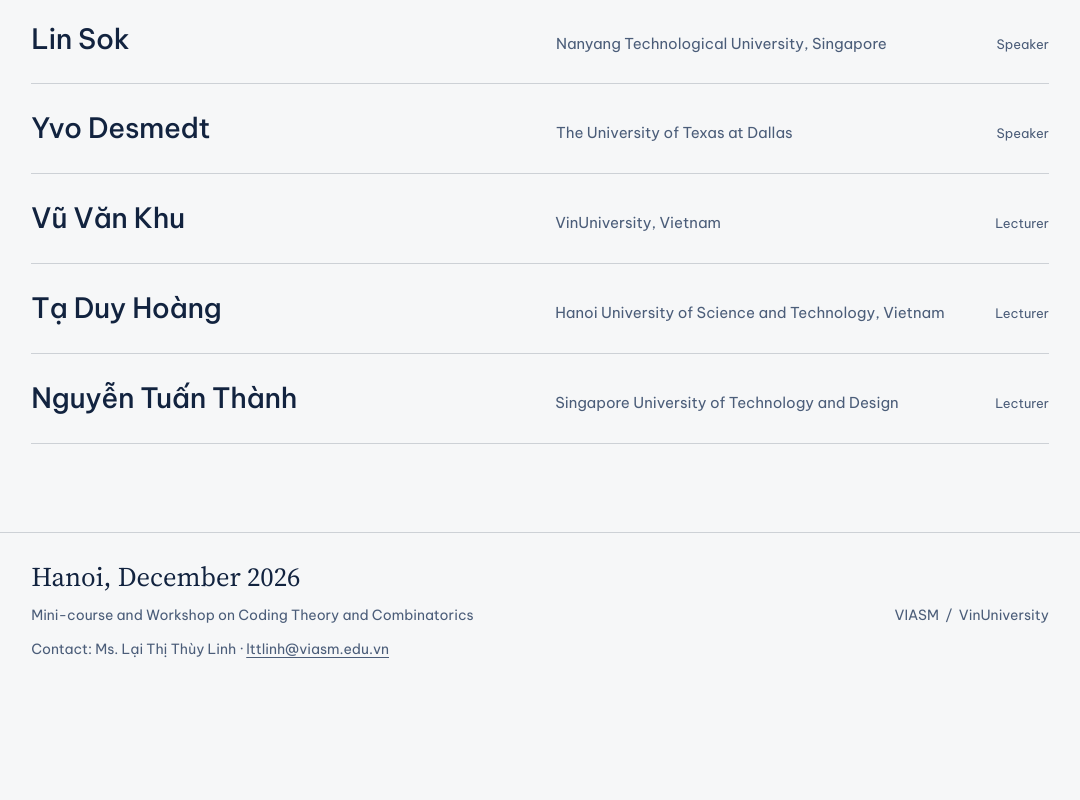
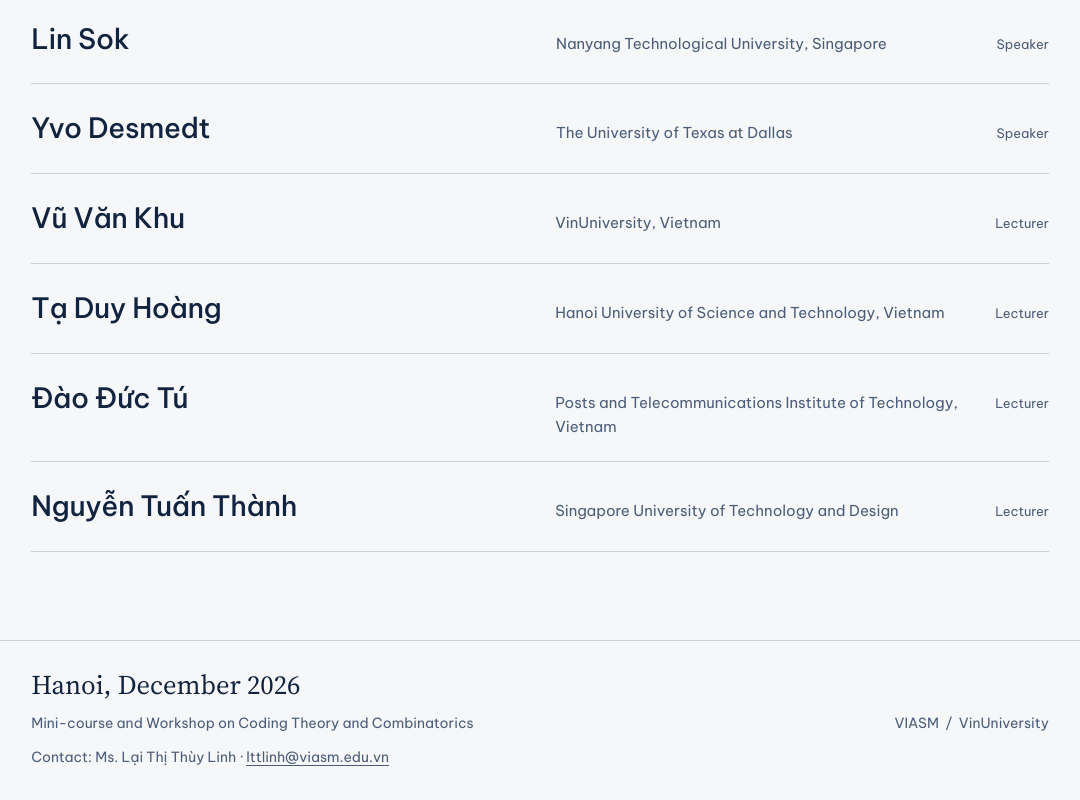
Before and after one commit to Fisv/Mini-Course-and-Workshop-on-Coding-theory-and-Combinatorics, a plain HTML site: page index.html in a window 1280 px wide. Shown: the part 6799-7599 px from the top of the page, without its empty margins (100-1180 px from the left). Before the commit the page ends 7491 px from the top, so only its background shows below. Drawn offline with Linux system fonts and the light colour scheme.

Commit message:
Add speaker

```diff
--- a/index.html
+++ b/index.html
@@ -245,6 +245,7 @@
         <li class="speaker"><span class="speaker__name">Yvo Desmedt</span><span class="speaker__aff">The University of Texas at Dallas</span><span class="speaker__tag">Speaker</span></li>
         <li class="speaker"><span class="speaker__name">Vũ Văn Khu</span><span class="speaker__aff">VinUniversity, Vietnam</span><span class="speaker__tag">Lecturer</span></li>
         <li class="speaker"><span class="speaker__name">Tạ Duy Hoàng</span><span class="speaker__aff">Hanoi University of Science and Technology, Vietnam</span><span class="speaker__tag">Lecturer</span></li>
+        <li class="speaker"><span class="speaker__name">Đào Đức Tú</span><span class="speaker__aff">Posts and Telecommunications Institute of Technology, Vietnam</span><span class="speaker__tag">Lecturer</span></li>
         <li class="speaker"><span class="speaker__name">Nguyễn Tuấn Thành</span><span class="speaker__aff">Singapore University of Technology and Design</span><span class="speaker__tag">Lecturer</span></li>
       </ul>
     </div>
```
